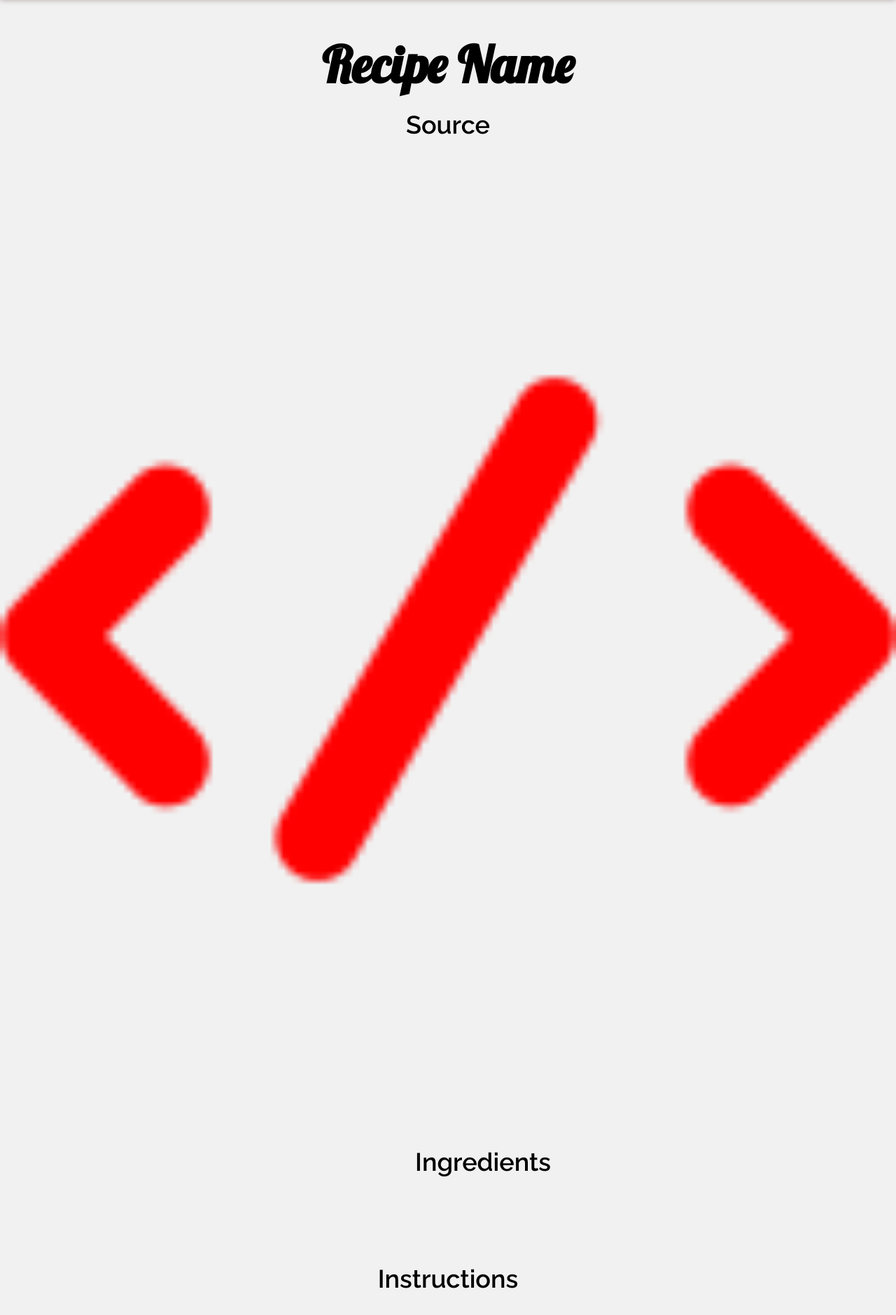
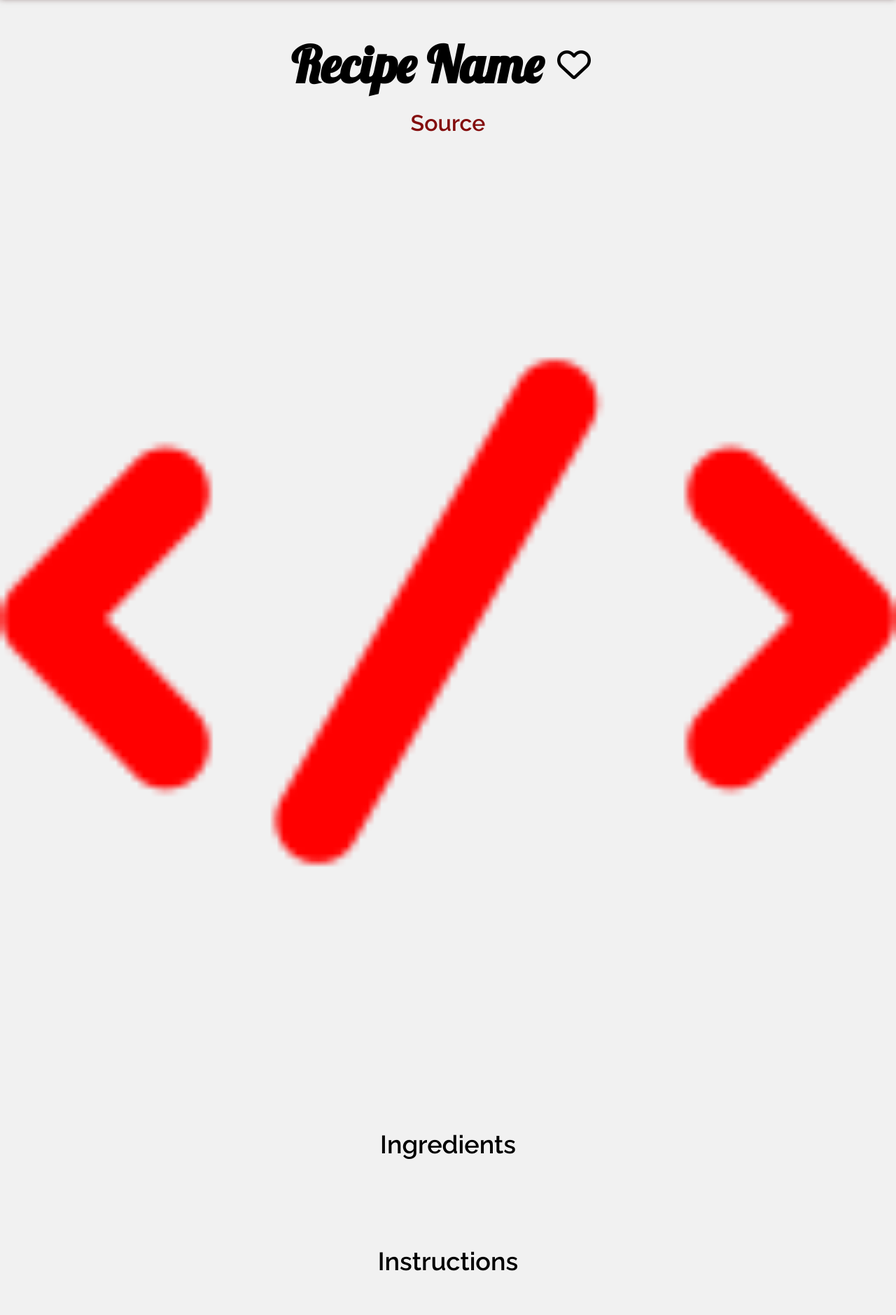
Before and after one commit to Cole-Allen/AJAX-MealDB-Website, a website: page index.html in a window 1280 px wide. Shown: the part 131-2010 px from the top of the page at 70% size. Drawn offline with Linux system fonts and the light colour scheme; no server answers.

Commit message:
Fixed some styling issues

```diff
--- a/css/styles.css
+++ b/css/styles.css
@@ -34,25 +34,25 @@ header {
 .title {
   position: relative;
   display: flex;
+  flex-wrap: wrap;
   align-items: center;
   justify-content: center;
   margin-bottom: 20px;
   padding: 0 20px;
 }
 
+/* heart */
+
 .title i {
   font-size: 3rem;
   padding: 0 20px;
-  position: absolute;
+
+  /* position: absolute; */
   right: 0;
 }
 
 .source {
-  margin-bottom: 50px;
-}
-
-.source h2 {
-  margin-bottom: 10px;
+  margin-bottom: 40px;
 }
 
 .source a {
@@ -178,8 +178,10 @@ header {
     flex-basis: 100%;
   }
 
-  .recipe-instructions {
-    padding: 0  50px;
+  .recipe-instructions,
+  .recipe-ingredients,
+  .recipe-ingredients-container h2 {
+    padding: 0  10px;
   }
 }
 
@@ -188,3 +190,9 @@ header {
     display: none;
   }
 }
+
+@media screen and (max-width: 320px) {
+  .title {
+    font-size: 1rem;
+  }
+}
--- a/index.html
+++ b/index.html
@@ -33,11 +33,10 @@
       <div class="view recipe row">
         <div class="title row">
           <h1>Recipe Name</h1>
-          <!-- <i class="far fa-heart"></i>  This needs to be changed -->
+          <i class="far fa-heart"></i>
         </div>
         <div class="source">
-          <h2>Source</h2>
-          <a target="_blank"></a>
+          <a target="_blank">Source</a>
         </div>
         <div class="image-ingredients row">
           <div class="recipe-image">
--- a/js/main.js
+++ b/js/main.js
@@ -19,9 +19,9 @@ function getRandomRecipe() {
 }
 
 function viewRecipe(recipeJSON) {
+  console.log(recipeJSON);
   $recipeName.textContent = recipeJSON.meals[0].strMeal;
   if (recipeJSON.meals[0].strSource) {
-    $recipeSource.textContent = recipeJSON.meals[0].strSource.slice(12);
     $recipeSource.setAttribute('href', recipeJSON.meals[0].strSource);
   }
   $recipeImage.setAttribute('src', recipeJSON.meals[0].strMealThumb);
```
